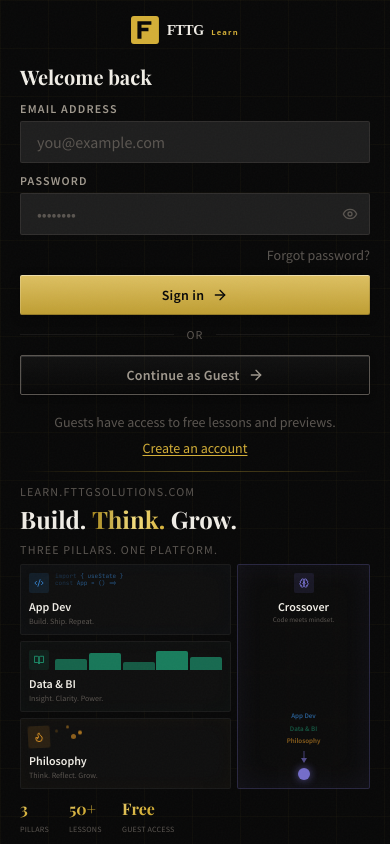
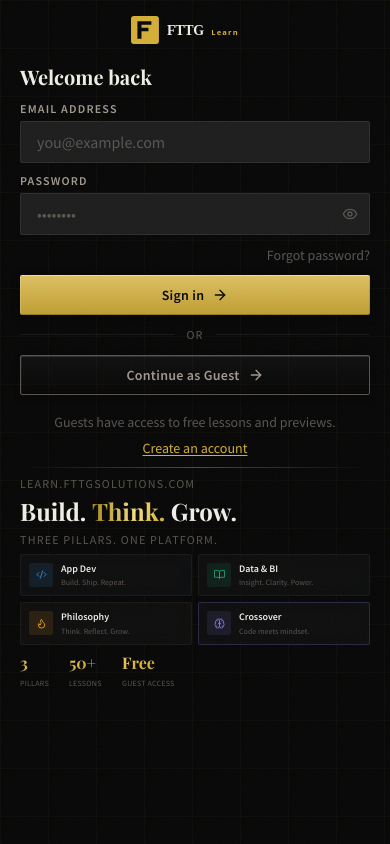
Before and after one commit to femithetechguy/learn.fttgsolutions, a Next.js app: page / in a window 390 px wide. Built offline with nearby package versions, Linux system fonts and the light colour scheme; a web font is replaced by a local one.

Commit message:
fix: compact mobile pillar cards so login page fits viewport without scrolling
Replace tall stacked-cards + vertical crossover column (~180px) with a
compact 2x2 grid of icon+label rows (~80px). All 4 pillars still visible.
Revert right panel back to overflow-hidden — no scrolling needed.

```diff
--- a/src/components/LoginPage.tsx
+++ b/src/components/LoginPage.tsx
@@ -27,93 +27,26 @@
 function PillarCards({ mobile = false }: { mobile?: boolean }) {
   const cx = PILLARS[3]
 
-  // ── Mobile: left column = 3 stacked pillars, right column = crossover ──
+  // ── Mobile: compact 2×2 grid — all 4 pillars visible without scrolling ──
   if (mobile) {
     return (
-      <div className="flex gap-1.5">
-
-        {/* Left: 3 pillars stacked */}
-        <div className="flex flex-col gap-1.5 flex-1 min-w-0">
-          {PILLARS.slice(0, 3).map(({ Icon, label, tag, color, bg, icon }, i) => (
-            <div
-              key={label}
-              className="relative p-2 rounded-sm border border-white/5 bg-bg-card/50 backdrop-blur-sm animate-slide-in-left overflow-hidden"
-              style={{ animationDelay: `${600 + i * 120}ms` }}
-            >
-              <div className="absolute inset-0 pointer-events-none" style={{ boxShadow: `inset 0 0 20px ${color}08` }} />
-
-              {/* Icon + decoration side-by-side */}
-              <div className="flex items-start gap-1.5 mb-1.5">
-                <div
-                  className={`w-5 h-5 rounded-sm flex items-center justify-center flex-shrink-0 ${icon === 'Flame' ? 'animate-flicker' : ''}`}
-                  style={{ background: bg }}
-                >
-                  <Icon size={10} style={{ color }} />
-                </div>
-
-                {icon === 'Code2' && (
-                  <div className="font-mono text-[6px] leading-tight flex-1 overflow-hidden" style={{ color, opacity: 0.55 }}>
-                    <div><span style={{ opacity: 0.5 }}>import</span> {'{ useState }'}</div>
-                    <div><span style={{ opacity: 0.5 }}>const</span> {' App = () =>'}</div>
-                  </div>
-                )}
-                {icon === 'BookOpen' && (
-                  <div className="flex items-end gap-0.5 flex-1 h-5">
-                    {[55, 85, 40, 95, 65].map((h, j) => (
-                      <div key={j} className="flex-1 rounded-t-sm origin-bottom animate-grow-bar"
-                        style={{ height: `${h}%`, background: color, opacity: 0.35 + h / 220, animationDelay: `${800 + j * 90}ms` }} />
-                    ))}
-                  </div>
-                )}
-                {icon === 'Flame' && (
-                  <div className="flex items-center gap-0.5 flex-1 h-5">
-                    {[3, 4, 3, 5, 4].map((size, j) => (
-                      <div key={j} className="rounded-full animate-float"
-                        style={{ width: size, height: size, background: color, opacity: 0.2 + j * 0.12,
-                          animationDelay: `${j * 400}ms`, animationDuration: `${3 + j * 0.4}s`, flexShrink: 0 }} />
-                    ))}
-                  </div>
-                )}
-              </div>
-
-              <p className="font-sans font-semibold text-text-primary text-xs leading-tight">{label}</p>
-              <p className="font-sans text-text-muted text-[8px] mt-0.5 leading-tight">{tag}</p>
+      <div className="grid grid-cols-2 gap-1.5">
+        {PILLARS.map(({ Icon, label, tag, color, bg }, i) => (
+          <div
+            key={label}
+            className="relative flex items-center gap-2 p-2 rounded-sm border border-white/5 bg-bg-card/50 backdrop-blur-sm animate-slide-in-left overflow-hidden"
+            style={{ animationDelay: `${600 + i * 100}ms`, borderColor: i === 3 ? 'rgba(127,119,221,0.25)' : undefined }}
+          >
+            <div className="absolute inset-0 pointer-events-none" style={{ boxShadow: `inset 0 0 16px ${color}08` }} />
+            <div className="w-6 h-6 rounded-sm flex items-center justify-center flex-shrink-0" style={{ background: bg }}>
+              <Icon size={11} style={{ color }} />
             </div>
-          ))}
-        </div>
-
-        {/* Right: Crossover as tall vertical column */}
-        <div
-          className="relative w-[38%] flex-shrink-0 p-2 rounded-sm border border-accent-cross/25 bg-bg-card/30 backdrop-blur-sm animate-slide-in-left flex flex-col items-center overflow-hidden"
-          style={{ animationDelay: '960ms' }}
-        >
-          <div className="absolute inset-0 pointer-events-none" style={{ boxShadow: 'inset 0 0 28px rgba(127,119,221,0.08)' }} />
-
-          {/* Icon */}
-          <div className="w-5 h-5 rounded-sm flex items-center justify-center flex-shrink-0" style={{ background: cx.bg }}>
-            {cx.Icon && <cx.Icon size={10} style={{ color: cx.color }} />}
+            <div className="min-w-0">
+              <p className="font-sans font-semibold text-text-primary text-[10px] leading-tight truncate">{label}</p>
+              <p className="font-sans text-text-muted text-[8px] mt-0.5 leading-tight truncate">{tag}</p>
+            </div>
           </div>
-          <p className="font-sans font-semibold text-text-primary text-xs leading-tight mt-1.5 text-center">{cx.label}</p>
-          <p className="font-sans text-text-muted text-[7px] leading-tight mt-0.5 text-center">{cx.tag}</p>
-
-          <div className="flex-1" />
-
-          {/* Pillar names → convergence → circle */}
-          <div className="flex flex-col items-center gap-0.5 mb-1">
-            {PILLARS.slice(0, 3).map((p, j) => (
-              <span key={p.label} className="font-sans text-[7px] font-semibold animate-pulse"
-                style={{ color: p.color, opacity: 0.8, animationDelay: `${j * 400}ms` }}>
-                {p.label}
-              </span>
-            ))}
-          </div>
-          <svg width="14" height="13" viewBox="0 0 14 13" fill="none" className="flex-shrink-0">
-            <line x1="7" y1="0" x2="7" y2="7" stroke="#7F77DD" strokeWidth="1" strokeOpacity="0.5" />
-            <polygon points="4,7 7,12 10,7" fill="#7F77DD" opacity="0.6" />
-          </svg>
-          <div className="w-3 h-3 rounded-full flex-shrink-0 animate-pulse mt-1"
-            style={{ background: cx.color, boxShadow: `0 0 8px ${cx.color}B0`, animationDelay: '1.2s' }} />
-        </div>
+        ))}
       </div>
     )
   }
@@ -329,7 +262,7 @@
       <div className="hidden lg:block w-px bg-gradient-to-b from-transparent via-gold/20 to-transparent" />
 
       {/* ── RIGHT PANEL ── */}
-      <div className="flex-1 relative flex flex-col items-center lg:justify-center px-5 py-4 lg:py-12 lg:px-16 overflow-y-auto lg:overflow-hidden">
+      <div className="flex-1 relative flex flex-col items-center lg:justify-center px-5 py-4 lg:py-12 lg:px-16 overflow-hidden">
 
         {/* Floating orb — mobile only */}
         <div className="lg:hidden absolute top-1/3 left-1/2 -translate-x-1/2 w-64 h-64 rounded-full bg-gold/4 blur-3xl pointer-events-none animate-float" />
@@ -585,9 +518,9 @@
 
         {/* ── MOBILE BRAND SECTION (below form, login view only) ── */}
         {view === 'login' && (
-          <div className="lg:hidden w-full max-w-[440px] mt-3 relative z-10">
-            <div className="gold-line mb-3" />
-            <div className="mb-2">
+          <div className="lg:hidden w-full max-w-[440px] mt-2 relative z-10">
+            <div className="gold-line mb-2" />
+            <div className="mb-1.5">
               <p className="font-sans text-text-muted text-xs tracking-widest uppercase mb-1 animate-slide-up animate-delay-100">
                 {login.brand.siteLabel}
               </p>
@@ -603,7 +536,7 @@
               {login.brand.pillarsLabel}
             </p>
             <PillarCards mobile />
-            <div className="flex gap-5 mt-2">
+            <div className="flex gap-5 mt-1.5">
               {login.stats.map(({ value, label }, i) => (
                 <div key={label} className="animate-scale-in" style={{ animationDelay: `${1060 + i * 130}ms` }}>
                   <p className="font-display text-base font-bold text-gradient-gold">{value}</p>
```
